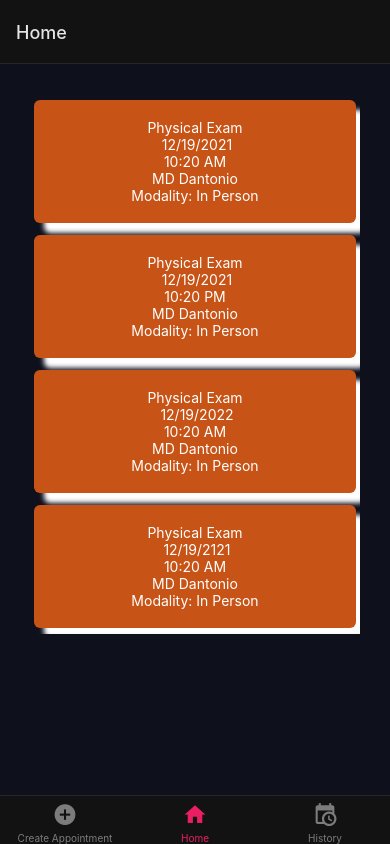
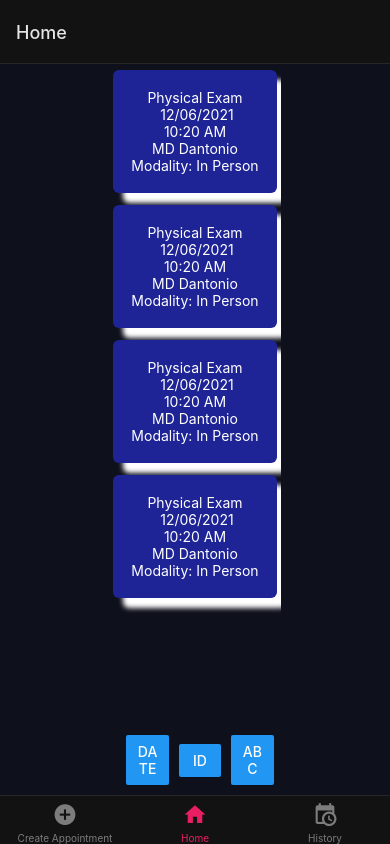
Before and after one commit to aramirez23/HealthPlanner-CSC-642-FInal-Project-, a React Native app: screen / in a window 390 px wide. Both pictures are taken after a click on the button "LOG IN". Built offline with nearby package versions, Linux system fonts and the light colour scheme.

Commit message:
Implemented filter function

```diff
--- a/App.js
+++ b/App.js
@@ -1,12 +1,20 @@
 import { StatusBar } from "expo-status-bar";
-import React, {useState} from "react";
-import * as Notifications from 'expo-notifications';
-import * as Permissions from 'expo-permissions';
-import { FlatList, StyleSheet, Text, Touchable, TouchableOpacity, View, Button } from "react-native";
+import React, { useState, useEffect } from "react";
+import * as Notifications from "expo-notifications";
+import * as Permissions from "expo-permissions";
+import {
+  FlatList,
+  StyleSheet,
+  Text,
+  Touchable,
+  TouchableOpacity,
+  View,
+  Button,
+} from "react-native";
 import { DarkTheme, NavigationContainer } from "@react-navigation/native";
 import { createNativeStackNavigator } from "@react-navigation/native-stack";
-import { createBottomTabNavigator } from '@react-navigation/bottom-tabs';
-import { MaterialCommunityIcons } from '@expo/vector-icons';
+import { createBottomTabNavigator } from "@react-navigation/bottom-tabs";
+import { MaterialCommunityIcons } from "@expo/vector-icons";
 
 import Login from "./screens/Login";
 import CreateAccount from "./screens/CreateAccount";
@@ -14,197 +22,261 @@ import CreateAppointmentScreen from "./screens/CreateAppointmentScreen";
 import HistoryBox from "./screens/History";
 import AppointmentsBox from "./screens/FutureAppointments";
 
-
 const futureData = [
-  { id:1,
-    appointmentType:'Physical Exam',
-    appointmentDate:' 12/19/2021',
-    appointmentTime:'10:20 AM',
-    doctor:'MD Dantonio',
-    modality:'In Person',
+  {
+    id: 1,
+    appointmentType: "Physical Exam",
+    appointmentDate: " 12/19/2021",
+    appointmentTime: "10:20 AM",
+    doctor: "MD Dantonio",
+    modality: "In Person",
   },
-  { id:2,
-    appointmentType:'Physical Exam',
-    appointmentDate:' 12/19/2021',
-    appointmentTime:'10:20 PM',
-    doctor:'MD Dantonio',
-    modality:'In Person',
+  {
+    id: 2,
+    appointmentType: "Physical Exam",
+    appointmentDate: " 12/19/2021",
+    appointmentTime: "10:20 PM",
+    doctor: "MD Dantonio",
+    modality: "In Person",
   },
-  { id:3,
-    appointmentType:'Physical Exam',
-    appointmentDate:' 12/19/2022',
-    appointmentTime:'10:20 AM',
-    doctor:'MD Dantonio',
-    modality:'In Person',
+  {
+    id: 3,
+    appointmentType: "Physical Exam",
+    appointmentDate: " 12/19/2022",
+    appointmentTime: "10:20 AM",
+    doctor: "MD Dantonio",
+    modality: "In Person",
   },
-  { id:4,
-    appointmentType:'Physical Exam',
-    appointmentDate:' 12/19/2121',
-    appointmentTime:'10:20 AM',
-    doctor:'MD Dantonio',
-    modality:'In Person',
+  {
+    id: 4,
+    appointmentType: "Physical Exam",
+    appointmentDate: " 12/19/2121",
+    appointmentTime: "10:20 AM",
+    doctor: "MD Dantonio",
+    modality: "In Person",
   },
-
 ];
 //test data
 const DATA = [
-  { id:1,
-    appointmentType:'Physical Exam',
-    appointmentDate:' 12/06/2021',
-    appointmentTime:'10:20 AM',
-    doctor:'MD Dantonio',
-    modality:'In Person',
+  {
+    id: 1,
+    appointmentType: "Physical Exam",
+    appointmentDate: " 12/06/2021",
+    appointmentTime: "10:20 AM",
+    doctor: "MD Dantonio",
+    modality: "In Person",
   },
-  { id:2,
-    appointmentType:'Physical Exam',
-    appointmentDate:' 12/06/2021',
-    appointmentTime:'10:20 AM',
-    doctor:'MD Dantonio',
-    modality:'In Person',
+  {
+    id: 2,
+    appointmentType: "Physical Exam",
+    appointmentDate: " 12/06/2021",
+    appointmentTime: "10:20 AM",
+    doctor: "MD Dantonio",
+    modality: "In Person",
   },
-  { id:3,
-    appointmentType:'Physical Exam',
-    appointmentDate:' 12/06/2021',
-    appointmentTime:'10:20 AM',
-    doctor:'MD Dantonio',
-    modality:'In Person',
+  {
+    id: 3,
+    appointmentType: "Physical Exam",
+    appointmentDate: " 12/06/2021",
+    appointmentTime: "10:20 AM",
+    doctor: "MD Dantonio",
+    modality: "In Person",
   },
-  { id:4,
-    appointmentType:'Physical Exam',
-    appointmentDate:' 12/06/2021',
-    appointmentTime:'10:20 AM',
-    doctor:'MD Dantonio',
-    modality:'In Person',
+  {
+    id: 4,
+    appointmentType: "Physical Exam",
+    appointmentDate: " 12/06/2021",
+    appointmentTime: "10:20 AM",
+    doctor: "MD Dantonio",
+    modality: "In Person",
   },
-
 ];
 
-const data = [
-  { id:1,
-    appointmentType:'Physical Exam',
-    appointmentDate:' 12/06/2021',
-    appointmentTime:'10:20 AM',
-    doctor:'MD Dantonio',
-    modality:'In Person',
-  },
-  { id:2,
-    appointmentType:'Physical Exam',
-    appointmentDate:' 12/06/2021',
-    appointmentTime:'10:20 AM',
-    doctor:'MD Dantonio',
-    modality:'In Person',
-  },
-  { id:3,
-    appointmentType:'Mental Exam',
-    appointmentDate:' 12/06/2021',
-    appointmentTime:'10:20 AM',
-    doctor:'MD Dantonio',
-    modality:'In Person',
-  },
-  { id:4,
-    appointmentType:'Physical Exam',
-    appointmentDate:' 12/06/2021',
-    appointmentTime:'10:20 AM',
-    doctor:'MD Dantonio',
-    modality:'In Person',
-  },
+function HomeScreen({ navigation }) {
+  const [demoList, setdemoList] = useState([...futureData]);
+  const [sortType, setSortType] = useState("id");
 
-];
+  useEffect(() => {
+    const sortArray = (type) => {
+      const types = {
+        id: "id",
+        appointmentDate: "appointmentDate",
+        appointmentType: "appointmentType",
+      };
+      const sortProperty = types[type];
+      const sorted = [...DATA].sort(
+        (a, b) => a[sortProperty] > b[sortProperty] ? 1 : -1
+      );
+      setdemoList(sorted);
+    };
 
+    sortArray(sortType);
+  }, [sortType]);
 
-function HomeScreen({ navigation }) {
+  const changeSortType = (value) => setSortType(value);
+
   return (
     <View style={styles.appointmentContainer}>
       <FlatList
-        data={futureData}
-        renderItem={({item})=>(
-          <AppointmentsBox>
+        data={demoList}
+        renderItem={({ item }) => (
+          <HistoryBox>
             <Text style={styles.text}>{item.appointmentType}</Text>
             <Text style={styles.text}>{item.appointmentDate}</Text>
             <Text style={styles.text}>{item.appointmentTime}</Text>
             <Text style={styles.text}>{item.doctor}</Text>
             <Text style={styles.text}>Modality: {item.modality}</Text>
-          </AppointmentsBox>
+          </HistoryBox>
         )}
-        keyExtractor={item => item.id}//id for props
+        keyExtractor={(item) => item.id} //id for props
+        extraData={sortType}
       />
+      <View style={styles.filterContainer}>
+        <View style={{flex: 1, paddingLeft: 10}}>
+          <Button
+            title={"date"}
+            onPress={() => {
+              changeSortType("appointmentDate");
+            }}
+          />
+        </View>
+        <View style={{flex: 1, paddingLeft: 10}}>
+          <Button
+            title={"id"}
+            onPress={() => {
+              changeSortType("id");
+            }}
+          />
+        </View>
+        <View style={{flex: 1, paddingLeft: 10}}>
+          <Button
+            title={"abc"}
+            onPress={() => {
+              changeSortType("appointmentType");
+            }}
+          />
+        </View>
+      </View>
     </View>
   );
 }
 
-  //flatlist need list with item and id
-  function HistoryScreen() {
-    const [demoList, setdemoList] = useState([...data]);
-    const [order, setOrder] = useState(1);
-    const sortListASC = () => {
-      demoList.sort((a, b) => {
-        return a.appointmentType - b.appointmentType;
-      });
+//flatlist need list with item and id
+function HistoryScreen() {
+  const [demoList, setdemoList] = useState([...DATA]);
+  const [sortType, setSortType] = useState("id");
 
-      setdemoList([...demoList]); // update
+  useEffect(() => {
+    const sortArray = (type) => {
+      const types = {
+        id: "id",
+        appointmentDate: "appointmentDate",
+        appointmentType: "appointmentType",
+      };
+      const sortProperty = types[type];
+      const sorted = [...DATA].sort((a, b) =>
+        a[sortProperty] > b[sortProperty] ? 1 : -1
+      );
+      setdemoList(sorted);
     };
 
-    const sortListDES = () => {
-      demoList.sort((a, b) => {
-        return a.appointmentType - b.appointmentType;
-      });
-      setdemoList([...demoList]);
-    };
+    sortArray(sortType);
+  }, [sortType]);
 
-    return (
-      <View style={styles.container}>
-        <FlatList
-          data={data}
-          renderItem={({item})=>(
-            <HistoryBox>
-              <Text style={styles.text}>{item.appointmentType}</Text>
-              <Text style={styles.text}>{item.appointmentDate}</Text>
-              <Text style={styles.text}>{item.appointmentTime}</Text>
-              <Text style={styles.text}>{item.doctor}</Text>
-              <Text style={styles.text}>Modality: {item.modality}</Text>
-            </HistoryBox>
-          )}
-          keyExtractor={item => item.id}//id for props
-        />
-        <View style={{ flex: 1, flexDirection: 'row' }}>
-            <View style={{ marginLeft: 10 }}>
-              <Button title={'ASC'} onPress={sortListASC} />
-            </View>
-            <View style={{ marginLeft: 10 }}>
-              <Button title={'DEC'} onPress={sortListDES} />
-            </View>
-            <View style={{ marginLeft: 10 }}>
-              <Button title={'Default'} onPress={() => setdemoList([...DATA])} />
-            </View>
-          </View>
+  const changeSortType = (value) => setSortType(value);
+
+  return (
+    <View style={styles.appointmentContainer}>
+      <FlatList
+        data={demoList}
+        renderItem={({ item }) => (
+          <HistoryBox>
+            <Text style={styles.text}>{item.appointmentType}</Text>
+            <Text style={styles.text}>{item.appointmentDate}</Text>
+            <Text style={styles.text}>{item.appointmentTime}</Text>
+            <Text style={styles.text}>{item.doctor}</Text>
+            <Text style={styles.text}>Modality: {item.modality}</Text>
+          </HistoryBox>
+        )}
+        keyExtractor={(item) => item.id} //id for props
+        extraData={sortType}
+      />
+      <View style={styles.filterContainer}>
+        <View style={{flex: 1, paddingLeft: 10}}>
+          <Button
+            title={"date"}
+            onPress={() => {
+              changeSortType("appointmentDate");
+            }}
+          />
+        </View>
+        <View style={{flex: 1, paddingLeft: 10}}>
+          <Button
+            title={"id"}
+            onPress={() => {
+              changeSortType("id");
+            }}
+          />
+        </View>
+        <View style={{flex: 1, paddingLeft: 10}}>
+          <Button
+            title={"abc"}
+            onPress={() => {
+              changeSortType("appointmentType");
+            }}
+          />
+        </View>
       </View>
-    );
-  }
-
+    </View>
+  );
+}
 
 function TabScreen() {
   return (
-    <Tab.Navigator initialRouteName="Home" screenOptions={{
-      tabBarActiveTintColor: "#E91E63",
-    }}>
-      <Tab.Screen name="Create Appointment" component={CreateAppointmentScreen} options={{
-          tabBarLabel: 'Create Appointment',
+    <Tab.Navigator
+      initialRouteName="Home"
+      screenOptions={{
+        tabBarActiveTintColor: "#E91E63",
+      }}
+    >
+      <Tab.Screen
+        name="Create Appointment"
+        component={CreateAppointmentScreen}
+        options={{
+          tabBarLabel: "Create Appointment",
           tabBarIcon: ({ color, size }) => (
-            <MaterialCommunityIcons name="plus-circle" color={color} size={size} />
+            <MaterialCommunityIcons
+              name="plus-circle"
+              color={color}
+              size={size}
+            />
           ),
-        }} />
-      <Tab.Screen name="Home" component={HomeScreen} options={{
-          tabBarLabel: 'Home',
+        }}
+      />
+      <Tab.Screen
+        name="Home"
+        component={HomeScreen}
+        options={{
+          tabBarLabel: "Home",
           tabBarIcon: ({ color, size }) => (
             <MaterialCommunityIcons name="home" color={color} size={size} />
           ),
-        }} />
-      <Tab.Screen name="History" component={HistoryScreen} options={{
-          tabBarLabel: 'History',
+        }}
+      />
+      <Tab.Screen
+        name="History"
+        component={HistoryScreen}
+        options={{
+          tabBarLabel: "History",
           tabBarIcon: ({ color, size }) => (
-            <MaterialCommunityIcons name="calendar-clock" color={color} size={size} />
+            <MaterialCommunityIcons
+              name="calendar-clock"
+              color={color}
+              size={size}
+            />
           ),
-        }} />
+        }}
+      />
     </Tab.Navigator>
   );
 }
@@ -237,11 +309,15 @@ const styles = StyleSheet.create({
   },
   appointmentContainer: {
     flex: 1,
-    flexDirection: 'row',
-    padding:30,
-    justifyContent:'space-around',
-    alignItems:'flex-start',
+    justifyContent: "space-around",
+    alignItems: "center",
     backgroundColor: "#0e101c",
+  },
+  filterContainer: {
+    flexDirection: "row",
+    alignItems: "center",
+    justifyContent: "space-around",
+    padding: 10,
   },
   text: {
     color: "white",
```
